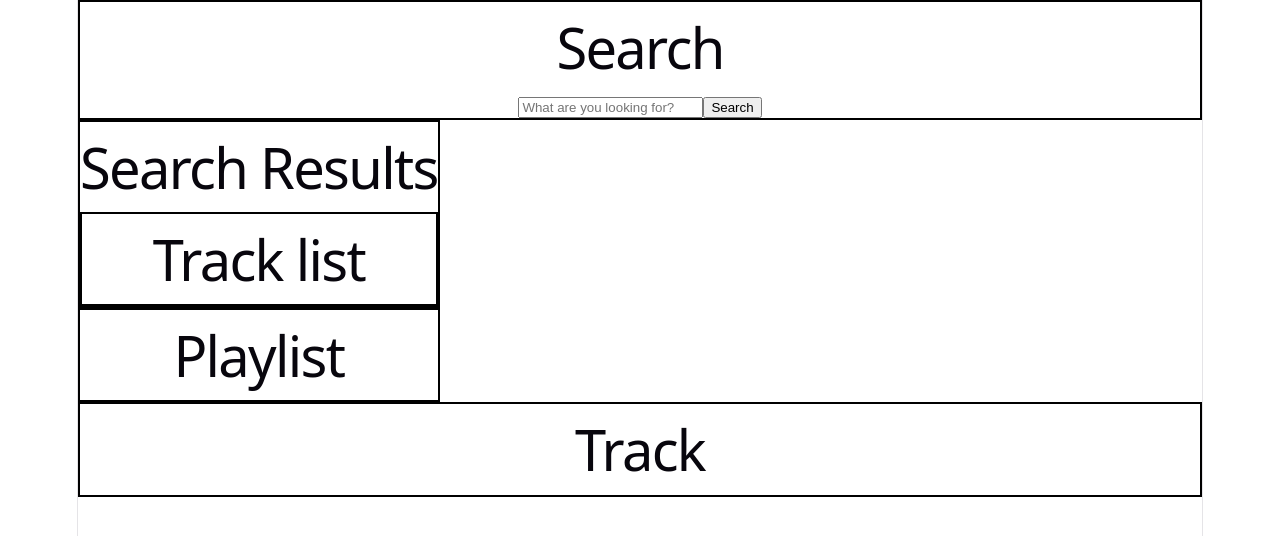
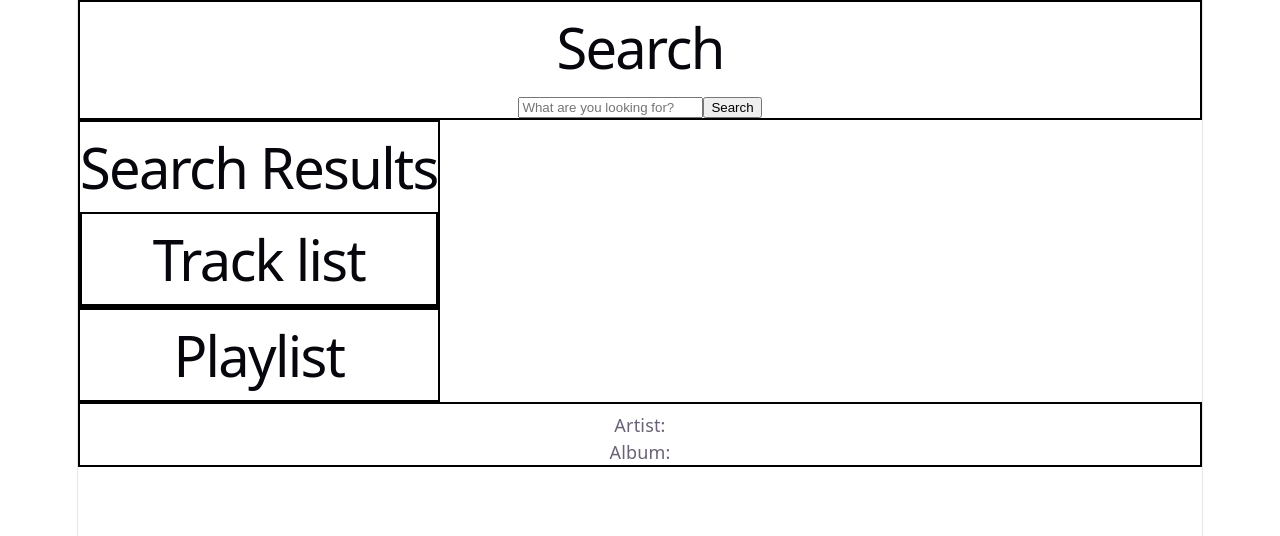
Before and after one commit to YanaSmelik/Jammming, a React (Vite) app in the folder Jammming/: page / in a window 1280 px wide. Shown: the top 536 px of the page. Built offline with nearby package versions, Linux system fonts and the light colour scheme.

Commit message:
Add handleAddTrackToPlaylist function

```diff
--- a/Jammming/src/App.jsx
+++ b/Jammming/src/App.jsx
@@ -30,6 +30,12 @@ function App() {
     }
   }
 
+  function handleAddTrackToPlaylist(track) {
+    if(!playlist.includes(track)) {
+      setPlaylist([...playlist, track]);
+    }
+  }
+
   return (
     <>
       <div className={styles.container}>
@@ -38,7 +44,7 @@ function App() {
         </div>
         <div className={styles.mainContent}>
           <div>
-            <SearchResults searchResults={searchResults} />
+            <SearchResults searchResults={searchResults} handleAddTrackToPlaylist={handleAddTrackToPlaylist}/>
             <Playlist tracklist={searchResults} />
           </div>
         </div>
--- a/Jammming/src/components/SearchResults.jsx
+++ b/Jammming/src/components/SearchResults.jsx
@@ -5,7 +5,7 @@ function SearchResults(props){
  return (
    <div className={styles.container}>
     <h1>Search Results</h1>
-    <Tracklist tracklist={props.searchResults}/>
+    <Tracklist tracklist={props.searchResults} handleAddTrackToPlaylist={props.handleAddTrackToPlaylist}/>
    </div>
  );
 }
--- a/Jammming/src/components/Track.jsx
+++ b/Jammming/src/components/Track.jsx
@@ -2,12 +2,13 @@ import styles from '../styles/track.module.css';
 
 function Track(props){
 
+  //TODO handleAddTrackToPlaylist={props.handleAddTrackToPlaylist}
+
      return (
       <div className={styles.container}>
-    <h1>Track</h1>
-    <p>{props.name}</p>
-    <p>{props.artist}</p>
-    <p>{props.album}</p>
+    <h2>{props.name}</h2>
+    <p>Artist: {props.artist}</p>
+    <p>Album: {props.album}</p>
     </div>
  );
 }
--- a/Jammming/src/components/Tracklist.jsx
+++ b/Jammming/src/components/Tracklist.jsx
@@ -4,7 +4,6 @@ import Track from "./Track";
 // Reusable in SearchResults and in Playlist
 function Tracklist(props) {
   let tracklist = props.tracklist?.data || [];
-  console.log("Props: " + tracklist);
   let tracks = tracklist.map((track) => {
     return (
       <Track
```
